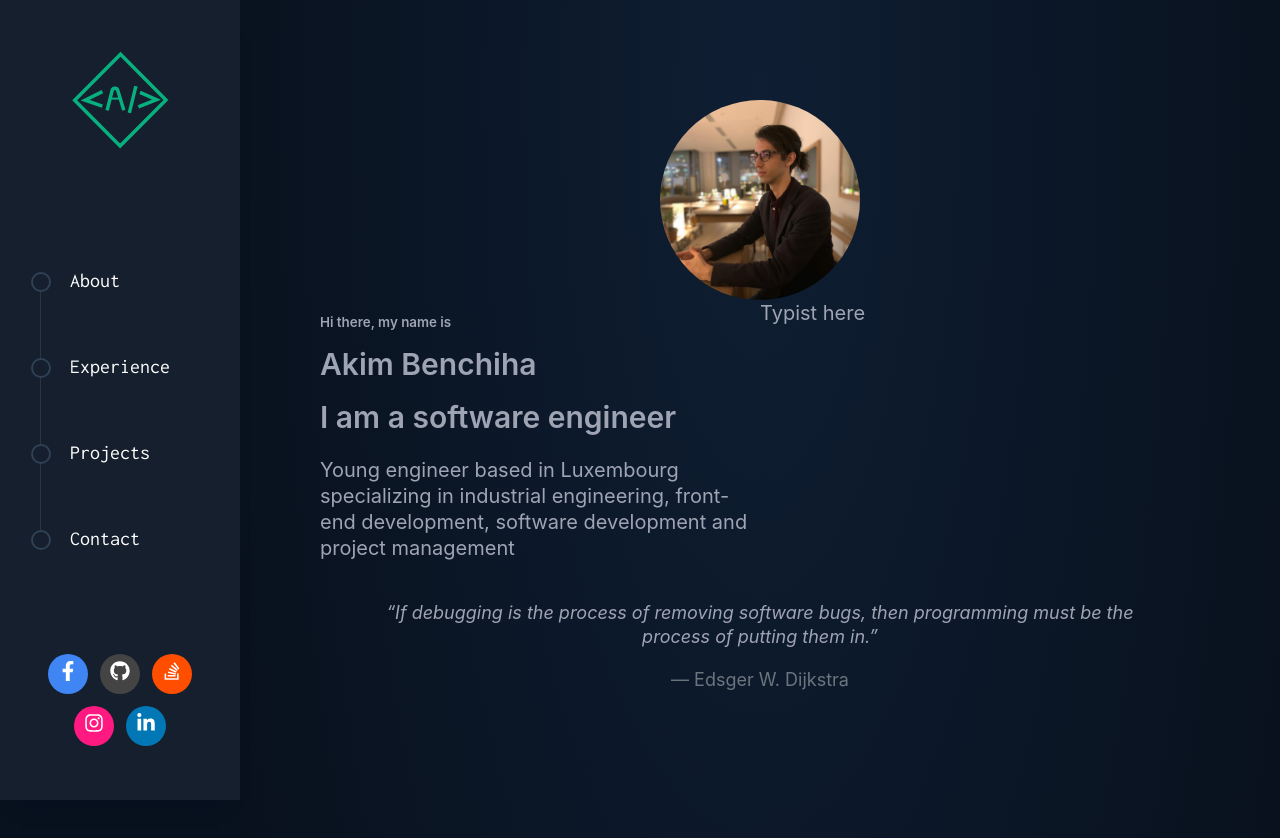
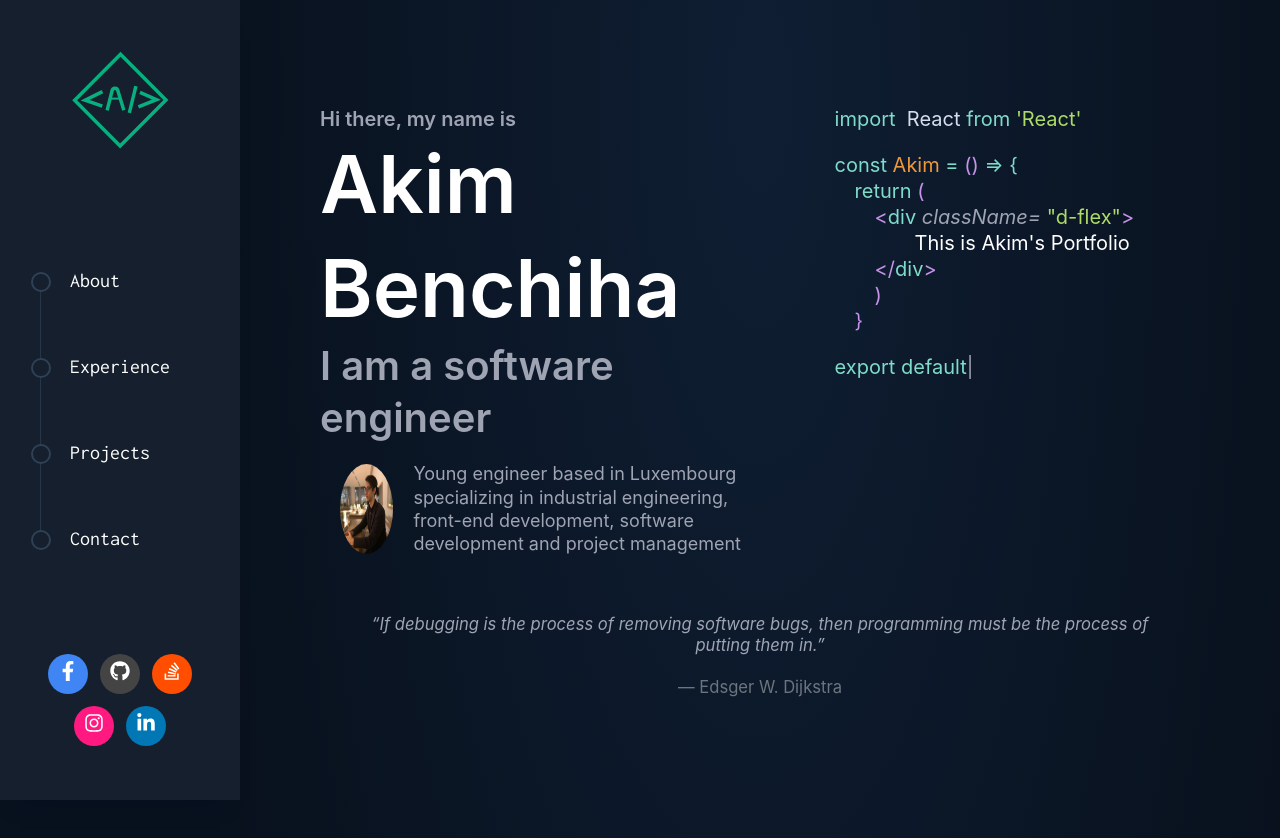
Before and after one commit to Mousticke/portfolio-new, a React (Create React App) app: page / in a window 1280 px wide. Shown: the top 838 px of the page. Built offline with nearby package versions, Linux system fonts and the light colour scheme.

Commit message:
Add Landing page with styles

```diff
--- a/package.json
+++ b/package.json
@@ -19,8 +19,9 @@
     "react-router": "^5.1.2",
     "react-router-dom": "^5.1.2",
     "react-router-hash-link": "^1.2.2",
-    "react-scripts": "3.4.1",
+    "react-scripts": "^3.4.3",
     "react-transition-group": "^4.3.0",
+    "react-typist": "^2.0.5",
     "serialize-javascript": "^3.1.0",
     "styled-components": "^5.0.1",
     "websocket-extensions": "^0.1.4"
--- /dev/null
+++ b/src/domains/Landing/Citation.jsx
@@ -0,0 +1,43 @@
+import React from 'react'
+import styled from 'styled-components'
+
+const StyledCitation = styled.div`
+  grid-area: citation;
+  blockquote {
+    text-align: center;
+  }
+  p {
+    font-size: 0.83rem;
+    margin-top: 0;
+    margin-bottom: 1rem;
+    font-style: italic;
+    &:before {
+      content: open-quote;
+    }
+    &:after {
+      content: close-quote;
+    }
+  }
+  footer {
+    font-size: 0.83rem;
+    color: ${(props) => props.theme.colors.text.quote_author};
+    &:before {
+      content: '\\2014\\00a0';
+    }
+  }
+`
+function Citation() {
+  return (
+    <StyledCitation>
+      <blockquote>
+        <p>
+          If debugging is the process of removing software bugs, then programming must be the process of putting them
+          in.
+        </p>
+        <footer>Edsger W. Dijkstra</footer>
+      </blockquote>
+    </StyledCitation>
+  )
+}
+
+export default Citation
--- /dev/null
+++ b/src/domains/Landing/Introduction.jsx
@@ -0,0 +1,125 @@
+import React from 'react'
+import styled from 'styled-components'
+import akim2020 from '@resources/akim2020.jpg'
+import { breakpoints } from '@styles'
+
+const StyledIntro = styled.div`
+  grid-area: intro;
+  z-index: 1;
+`
+const StyledTitles = styled.div`
+  display: flex;
+  flex-direction: column;
+`
+
+const StyledGreeting = styled.h6`
+  display: flex;
+  margin: 0;
+  color: ${(props) => props.theme.colors.text.greeting};
+  ${breakpoints.phablet`
+  justify-content:center;
+  `};
+`
+const StyledHeroTitle = styled.h1`
+  display: flex;
+  font-size: 4rem;
+  margin: 0;
+  color: ${(props) => props.theme.colors.text.heading};
+  ${breakpoints.bigDesktop`
+  font-size: 3rem;
+  `};
+  ${breakpoints.desktop`
+  font-size: 2.5rem;
+  `};
+  ${breakpoints.tablet`
+  font-size: 2rem;
+  `};
+  ${breakpoints.phablet`
+  font-size: 1.5rem;
+  justify-content:center;
+  `};
+`
+
+const StyledHeroSubTitle = styled.h1`
+  display: flex;
+  font-size: 2rem;
+  margin: 0;
+  ${breakpoints.bigDesktop`
+  font-size: 1.8rem;
+  `};
+  ${breakpoints.desktop`
+  font-size: 1.5rem;
+  `};
+  ${breakpoints.tablet`
+  font-size: 1.2rem;
+  `};
+  ${breakpoints.phablet`
+  font-size: 1.1rem;
+  justify-content:center;
+  `};
+`
+
+const StyledHero = styled.div`
+  font-size: 0.83em;
+  display: flex;
+  justify-content: center;
+`
+
+const StyledSummary = styled.p`
+  display: flex;
+  font-size: 0.9rem;
+  justify-content: center;
+  align-items: center;
+`
+const StyledCard = styled.div`
+  display: flex;
+  justify-content: center;
+  grid-area: card;
+  margin: 1rem;
+  ${breakpoints.phablet`
+  display: none;
+  `};
+`
+
+const StyledCardBig = styled.div`
+  display: none;
+  justify-content: center;
+  grid-area: card;
+  margin: 1rem;
+  ${breakpoints.phablet`
+  display: flex;
+  `};
+`
+
+const StyledImage = styled.img`
+  width: 100%;
+  height: auto;
+  max-width: 200px;
+  border-radius: 50%;
+`
+
+function Introduction() {
+  return (
+    <StyledIntro>
+      <StyledCardBig>
+        <StyledImage src={akim2020} alt='Akim Benchiha' />
+      </StyledCardBig>
+      <StyledTitles>
+        <StyledGreeting>Hi there, my name is</StyledGreeting>
+        <StyledHeroTitle>Akim Benchiha</StyledHeroTitle>
+        <StyledHeroSubTitle>I am a software engineer</StyledHeroSubTitle>
+      </StyledTitles>
+      <StyledHero>
+        <StyledCard>
+          <StyledImage src={akim2020} alt='Akim Benchiha' />
+        </StyledCard>
+        <StyledSummary>
+          Young engineer based in Luxembourg specializing in industrial engineering, front-end development, software
+          development and project management
+        </StyledSummary>
+      </StyledHero>
+    </StyledIntro>
+  )
+}
+
+export default Introduction
--- a/src/domains/Landing/Landing.jsx
+++ b/src/domains/Landing/Landing.jsx
@@ -1,88 +1,35 @@
 import React from 'react'
 import styled from 'styled-components'
-import akim2020 from '@resources/akim2020.jpg'
+import { breakpoints } from '@styles'
+import Introduction from './Introduction'
+import TypistIntro from './Typist'
+import Citation from './Citation'
 
 const StyledGrid = styled.div`
   display: grid;
-  grid-template-rows: minmax(0, auto) minmax(0, 1fr) minmax(0, auto);
+  grid-template-rows: minmax(0, 1fr) minmax(0, 100px);
   grid-template-columns: minmax(0, 50%) minmax(0, 50%);
   grid-template-areas:
-    'card card'
     'intro typist'
     'citation citation';
   justify-content: center;
-`
-const StyledCard = styled.div`
-  display: flex;
-  justify-content: center;
-  grid-area: card;
-`
-
-const StyledIntro = styled.div`
-  grid-area: intro;
-`
-
-const StyledTypist = styled.div`
-  grid-area: typist;
-`
-const StyledCitation = styled.div`
-  grid-area: citation;
-  blockquote {
-    text-align: center;
-  }
-  p {
-    font-size: 0.9rem;
-    margin-top: 0;
-    margin-bottom: 1rem;
-    font-style: italic;
-    &:before {
-      content: open-quote;
-    }
-    &:after {
-      content: close-quote;
-    }
-  }
-  footer {
-    font-size: 0.9rem;
-    color: ${(props) => props.theme.colors.text.quote_author};
-    &:before {
-      content: '\\2014\\00a0';
-    }
-  }
-`
-
-const StyledImage = styled.img`
-  width: 100%;
-  height: auto;
-  max-width: 200px;
-  border-radius: 50%;
+  align-self: center;
+  grid-gap: 1rem;
+  ${breakpoints.desktop`
+  grid-template-rows: minmax(0, 1fr) minmax(0, auto) minmax(0, auto);
+  grid-template-areas:
+    "intro intro"
+    "typist typist"
+    "citation citation";
+  `};
 `
 
 function Landing() {
   return (
     <StyledGrid>
-      <StyledCard>
-        <StyledImage src={akim2020} alt='Akim Benchiha' />
-      </StyledCard>
-      <StyledIntro>
-        <h6>Hi there, my name is</h6>
-        <h1>Akim Benchiha</h1>
-        <h2>I am a software engineer</h2>
-        <p>
-          Young engineer based in Luxembourg specializing in industrial engineering, front-end development, software
-          development and project management
-        </p>
-      </StyledIntro>
-      <StyledTypist>Typist here</StyledTypist>
-      <StyledCitation>
-        <blockquote>
-          <p>
-            If debugging is the process of removing software bugs, then programming must be the process of putting them
-            in.
-          </p>
-          <footer>Edsger W. Dijkstra</footer>
-        </blockquote>
-      </StyledCitation>
+      <Introduction />
+      <TypistIntro />
+      <Citation />
     </StyledGrid>
   )
 }
--- /dev/null
+++ b/src/domains/Landing/Typist.jsx
@@ -0,0 +1,116 @@
+import React, { useState, useEffect } from 'react'
+import styled from 'styled-components'
+import Typist from 'react-typist'
+
+const StyledTypist = styled.div`
+  grid-area: typist;
+  display: flex;
+  justify-content: center;
+  .typist {
+    &-import,
+    &-keyword,
+    &-from {
+      color: ${'#7fdbca'};
+    }
+    &-react {
+      color: ${'#d6deeb'};
+    }
+    &-functionName {
+      color: ${'#ef9839'};
+    }
+    &-text {
+      color: ${'#addb67'};
+      &-html {
+        color: ${'#fff'};
+      }
+    }
+    &-braces {
+      color: ${'#c792ea'};
+    }
+    &-className {
+      font-style: italic;
+    }
+    &-indent {
+      &-0 {
+        margin-left: 0rem;
+      }
+      &-1 {
+        margin-left: 1rem;
+      }
+      &-2 {
+        margin-left: 2rem;
+      }
+      &-3 {
+        margin-left: 4rem;
+      }
+    }
+  }
+`
+
+function TypistIntro() {
+  const [typed, setTyped] = useState(false)
+
+  useEffect(() => {
+    setTyped(false)
+  }, [typed])
+
+  return (
+    <StyledTypist>
+      <Typist avgTypingDelay={50}>
+        <span className='typist-indent-0'>
+          <span className='typist-import'>import &nbsp;</span>
+          <span className='typist-react'>React&nbsp;</span>
+          <span className='typist-from'>from&nbsp;</span>
+          <span className='typist-text'>&apos;React&apos;&nbsp;</span>
+        </span>
+        <p />
+        <span className='typist-indent-0'>
+          <span className='typist-keyword'>const&nbsp;</span>
+          <span className='typist-functionName'>Akim&nbsp;</span>
+          <span className='typist-keyword'>=&nbsp;</span>
+          <span className='typist-braces'>()&nbsp;</span>
+          <span className='typist-keyword'>=&gt;&nbsp;</span>
+          <span className='typist-keyword'>{`{`}</span>
+        </span>
+        <div />
+        <span className='typist-indent-1'>
+          <span className='typist-keyword'>return&nbsp;</span>
+          <span className='typist-braces'>(&nbsp;</span>
+        </span>
+        <div />
+        <span className='typist-indent-2'>
+          <span className='typist-braces'>{`<`}</span>
+          <span className='typist-keyword'>div&nbsp;</span>
+          <span className='typist-className'>className=&nbsp;</span>
+          <span className='typist-text'>&quot;d-flex&quot;</span>
+          <span className='typist-braces'>{`>`}</span>
+        </span>
+        <div />
+        <span className='typist-indent-3'>
+          <span className='typist-text-html'>This is Akim&apos;s Portfolio&nbsp;</span>
+        </span>
+        <div />
+        <span className='typist-indent-2'>
+          <span className='typist-braces'>{`</`}</span>
+          <span className='typist-keyword'>div</span>
+          <span className='typist-braces'>{`>`}</span>
+        </span>
+        <div />
+        <span className='typist-indent-2'>
+          <span className='typist-braces'>)</span>
+        </span>
+        <div />
+        <span className='typist-indent-1'>
+          <span className='typist-braces'>{`}`}</span>
+        </span>
+        <p />
+        <span className='typist-indent-0'>
+          <span className='typist-keyword'>export default&nbsp;</span>
+          <span className='typist-functionName'>Akim</span>
+        </span>
+      </Typist>
+    </StyledTypist>
+  )
+}
+
+export default TypistIntro
--- a/src/styles/GlobalStyle.js
+++ b/src/styles/GlobalStyle.js
@@ -5,7 +5,7 @@ import { themeDark, themeLight } from './theme'
 import { breakpoints } from './breakpoints'
 
 const GlobalStyle = createGlobalStyle`
-    html {
+  html {
     box-sizing: border-box;
     width: 100%;
     font-size: ${fonts.size.root_giant};
@@ -99,14 +99,33 @@ const GlobalStyle = createGlobalStyle`
     margin: 0.7rem 0;
   }
 
+  h1{
+    font-size: 2.5em;
+  }
+  h2{
+    font-size: 2em;
+  }
+  h3{
+    font-size: 1.75em;
+  }
+  h4{
+    font-size: 1.5em;
+  }
+  h5{
+    font-size: 1.25em;
+  }
+  h6{
+    font-size: 1em;
+  }
+
   svg {
     width: 100%;
     height: 100%;
     fill: currentColor;
     vertical-align: middle;
     &:not(:root) {
-    overflow: hidden;
-}
+      overflow: hidden;
+    }
   }
 
   a {
--- a/src/styles/theme.js
+++ b/src/styles/theme.js
@@ -60,7 +60,6 @@ export const themeDark = {
     },
     general: {
       linkNumber: '#00E0D8',
-      greeting: '#00E0D8',
       default: '#08121F',
     },
     background: {
@@ -93,6 +92,7 @@ export const themeDark = {
     text: {
       default: '#9fa4b3',
       heading: '#fff',
+      greeting: '#00E0D8',
       quote_author: '#6c757d',
     },
   },
```
Also changed, not shown: 1 other file (tests, documents, lock files or other folders).
